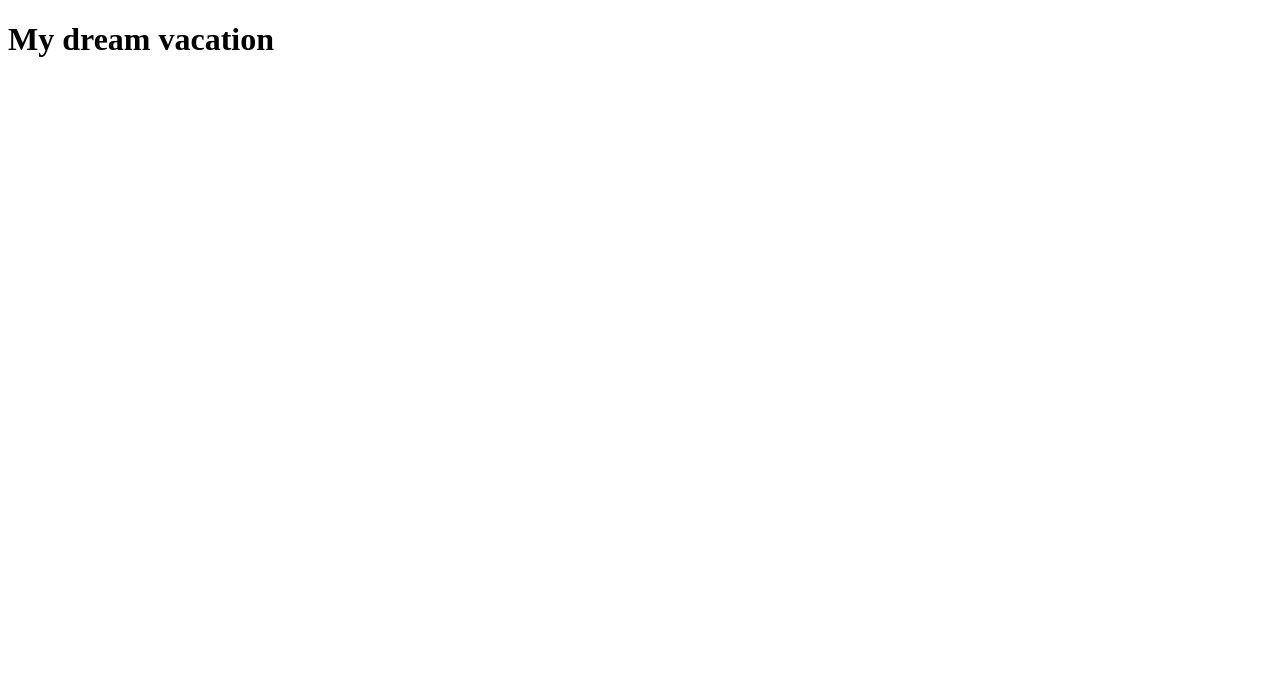
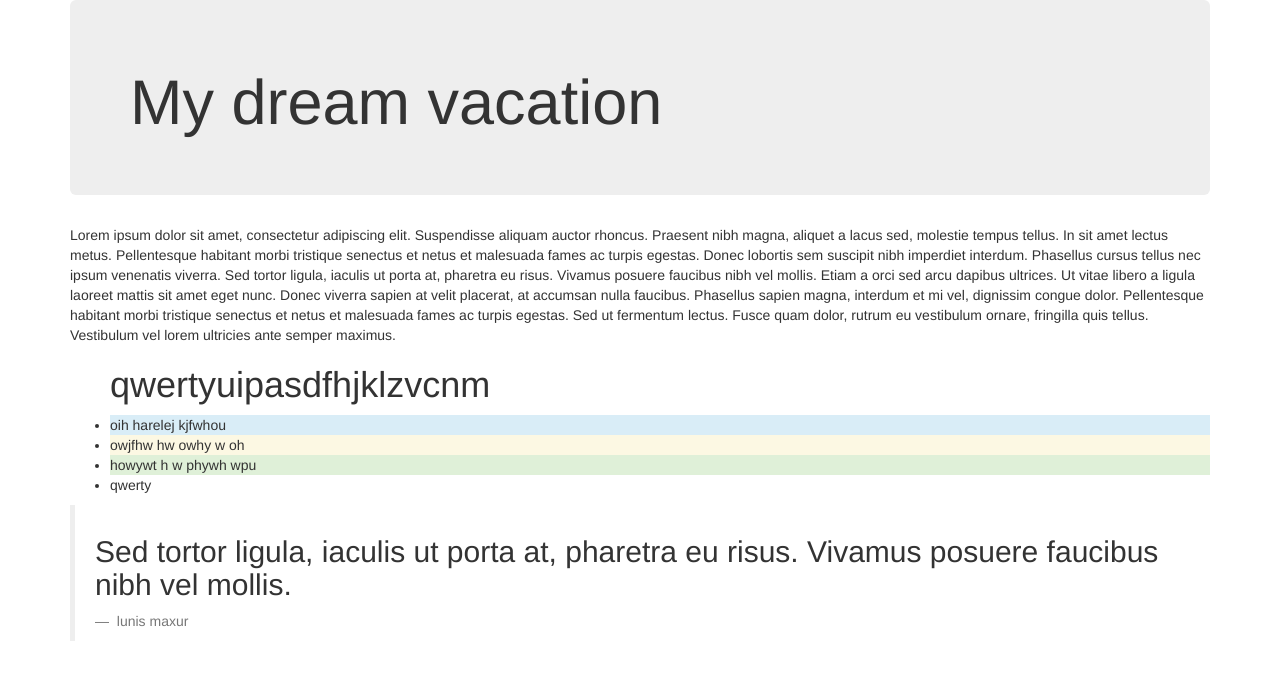
Before and after one commit to guyanderson/vacation, a plain HTML site: page index.html in a window 1280 px wide. Drawn offline with Linux system fonts and the light colour scheme.

Commit message:
Added bootstrap.css and edited the webpage.

```diff
--- a/index.html
+++ b/index.html
@@ -1,17 +1,31 @@
 <!DOCTYPE html>
 <html>
   <head>
-    <title>
-      <link href="css/bootstrap.css" rel="stylesheet" type="text/css">
-      <link href="css/styles.css" rel="stylesheet" type="text/css">
-    </title>
+    <link href="css/bootstrap.css" rel="stylesheet" type="text/css">
+    <link href="css/styles.css" rel="stylesheet" type="text/css">
+    <title>My dream vacation</title>
   </head>
   <body>
     <div class="container">
       <div class="jumbotron">
         <h1>My dream vacation</h1>
       </div>
+      <p>
+        Lorem ipsum dolor sit amet, consectetur adipiscing elit. Suspendisse aliquam auctor rhoncus. Praesent nibh magna, aliquet a lacus sed, molestie tempus tellus. In sit amet lectus metus. Pellentesque habitant morbi tristique senectus et netus et malesuada fames ac turpis egestas. Donec lobortis sem suscipit nibh imperdiet interdum. Phasellus cursus tellus nec ipsum venenatis viverra. Sed tortor ligula, iaculis ut porta at, pharetra eu risus. Vivamus posuere faucibus nibh vel mollis. Etiam a orci sed arcu dapibus ultrices. Ut vitae libero a ligula laoreet mattis sit amet eget nunc. Donec viverra sapien at velit placerat, at accumsan nulla faucibus. Phasellus sapien magna, interdum et mi vel, dignissim congue dolor. Pellentesque habitant morbi tristique senectus et netus et malesuada fames ac turpis egestas. Sed ut fermentum lectus. Fusce quam dolor, rutrum eu vestibulum ornare, fringilla quis tellus. Vestibulum vel lorem ultricies ante semper maximus.
+      </p>
+
+      <ul> <h1> qwertyuipasdfhjklzvcnm </h1>
+        <li class="bg-info"> oih harelej kjfwhou </li>
+        <li class="bg-warning"> owjfhw hw owhy w oh </li>
+        <li class="bg-success"> howywt h w phywh wpu</li>
+        <li> qwerty </li>
+      </ul>
+
+      <blockquote>
+        <h2> Sed tortor ligula, iaculis ut porta at, pharetra eu risus. Vivamus posuere faucibus nibh vel mollis.
+        </h2>
+        <footer> lunis maxur </footer>
+      </blockquote>
     </div>
-
   </body>
 </html>
```
